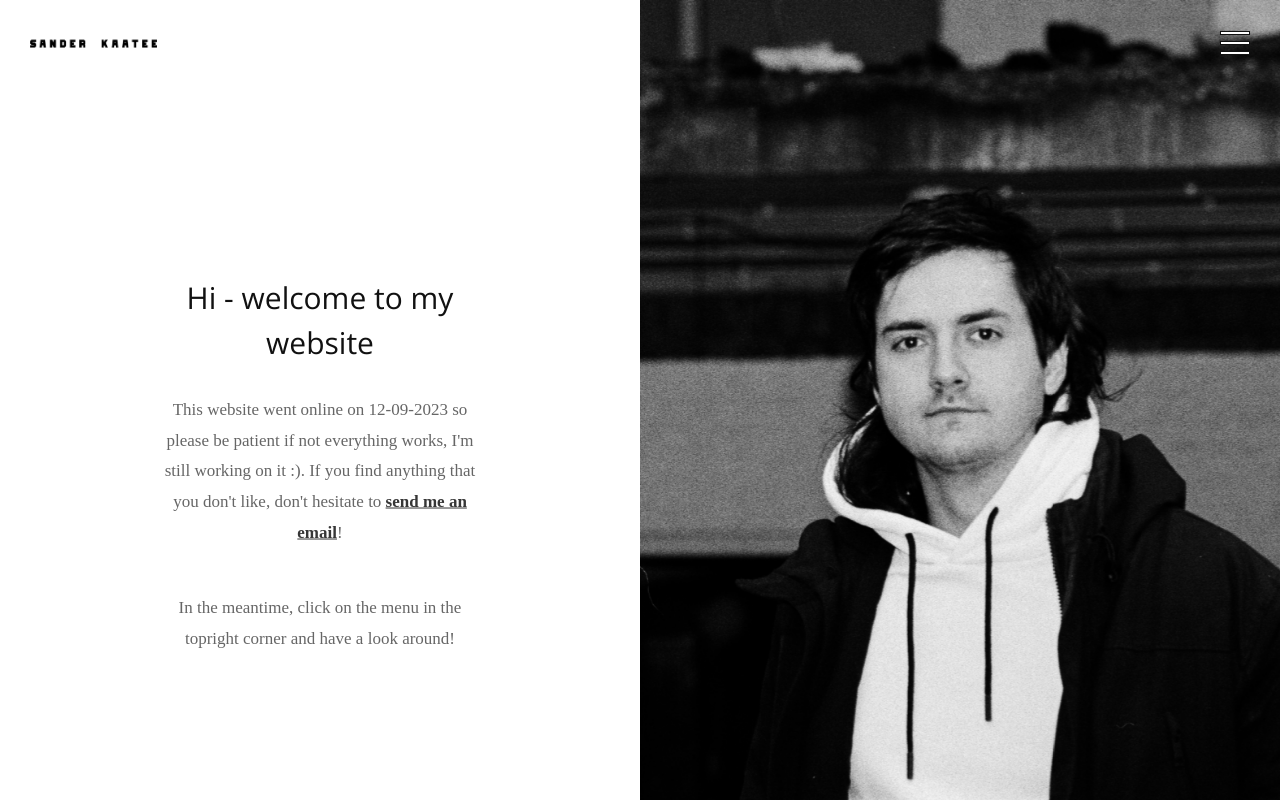
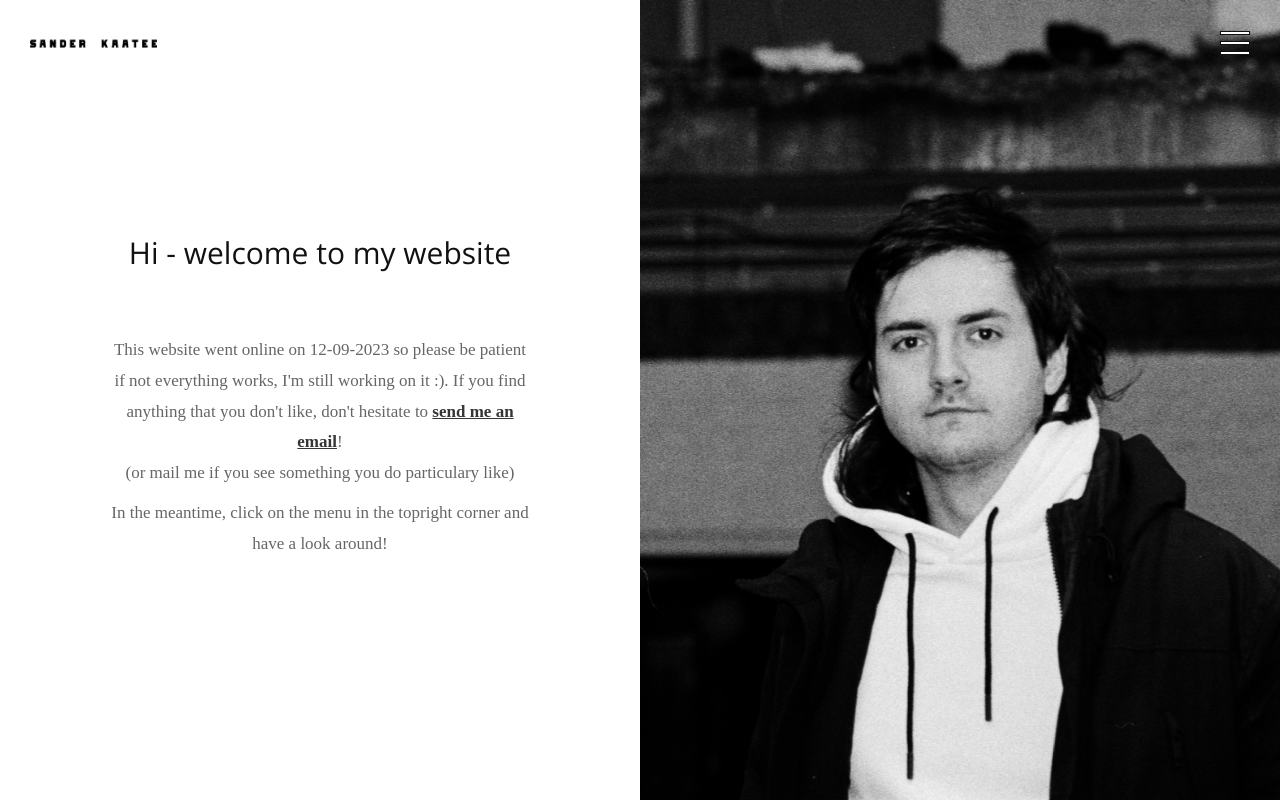
Before and after one commit to SanderKaatee/website, a Flask app: page / in a window 1280 px wide. Run offline with Flask 3, Linux system fonts and the light colour scheme; some libraries are stand-ins or nearby versions; some web fonts are replaced.

Commit message:
applied feedback from friends

```diff
--- a/static/css/style.css
+++ b/static/css/style.css
@@ -76,6 +76,22 @@ a:visited {
     -webkit-transform: translateY(-50%);
     -ms-transform: translateY(-50%);
 }
+
+.vcenter-container {
+    display: flex;
+    flex-direction: column;
+    align-items: center;
+    justify-content: center;
+    height: 100vh;
+    /* padding: 0 20px; */
+    box-sizing: border-box;
+}
+
+.vcenter-content {
+    max-width: 25em;
+    width: 100%;
+}
+
 .fill {
     height: 100vh;
 }
@@ -136,6 +152,19 @@ a:visited {
     float: right;
     z-index: 99999;
 }
+
+/* Default style, no background */
+.navbar {
+    background-color: transparent;
+  }
+
+@media only screen and (max-width: 768px) {
+    .navbar {
+        background-color: white;
+        z-index: 1000;
+    }
+}
+
 .navbar-fixed-top {
     padding-top: 10px;
 }
@@ -152,7 +181,6 @@ a:visited {
     }
 }
 .navbar-default {
-    background-color: transparent;
     border-color: transparent;
 }
 .navbar-default.color-fill {
--- a/templates/index.html
+++ b/templates/index.html
@@ -6,12 +6,12 @@
 
 {% block content %}
   <div class="span12">
-    <div class="col-md-6 no-gutter text-center fill">
-      <h2 class="vcenter">Hi - welcome to my website</h2>
-      <br>
-      <br>
-      <p class="vcenter">This website went online on 12-09-2023 so please be patient if not everything works, I'm still working on it :). If you find anything that you don't like, don't hesitate to <a href="mailto:sanderkaatee@outlook.com">send me an email</a>!</p>
-      <p class="vcenter">In the meantime, click on the menu in the topright corner and have a look around!</p>
+    <div class="col-md-6 no-gutter text-center fill vcenter-container">
+      <div class="vcenter-content">
+        <h2 style="margin-bottom: 2em;">Hi - welcome to my website</h2>
+        <p>This website went online on 12-09-2023 so please be patient if not everything works, I'm still working on it :). If you find anything that you don't like, don't hesitate to <a href="mailto:sanderkaatee@outlook.com">send me an email</a>! <br> (or mail me if you see something you do particulary like)</p>
+        <p>In the meantime, click on the menu in the topright corner and have a look around!</p>
+      </div>
     </div>
 
     <div class="col-md-6 no-gutter text-center">
```
Also changed, not shown: 1 other file.
